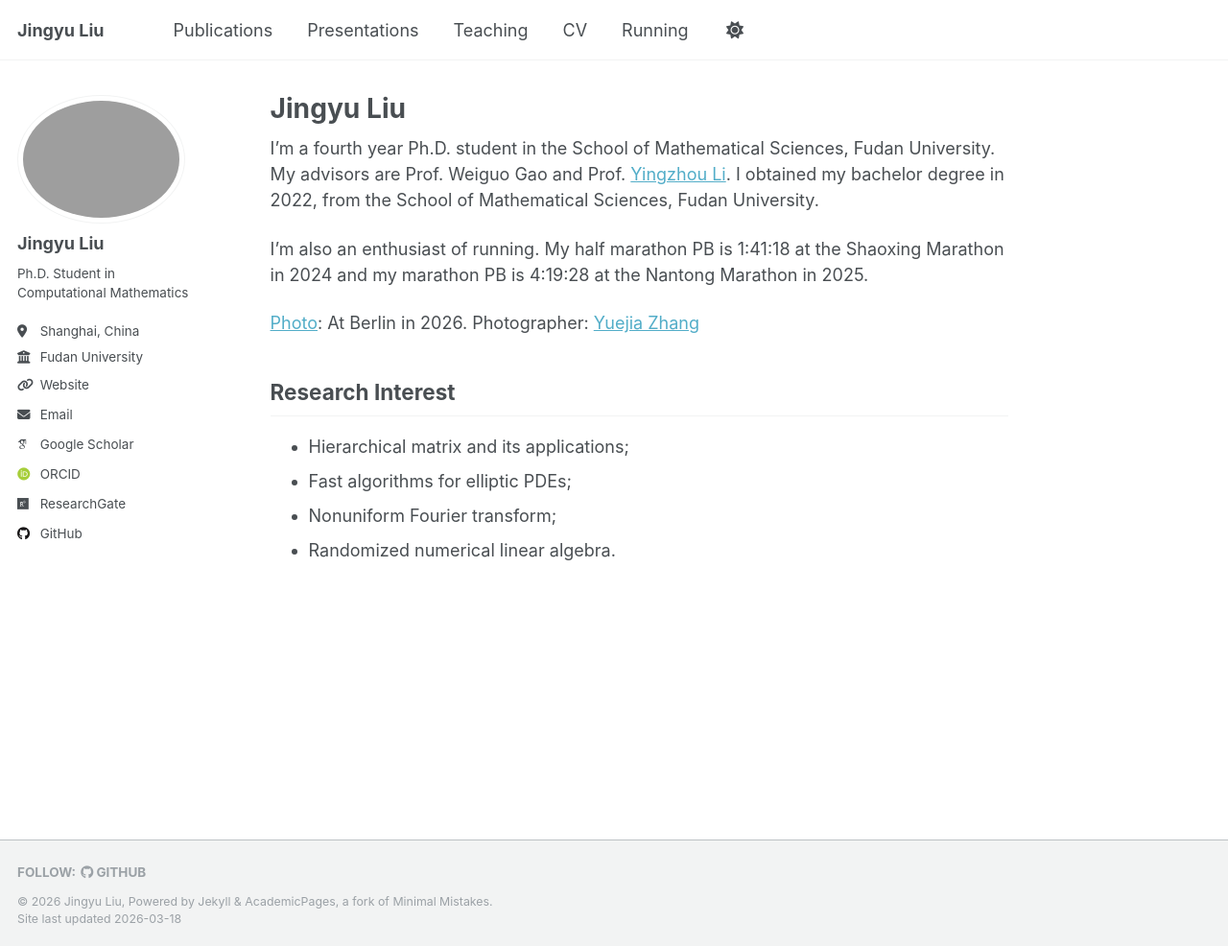
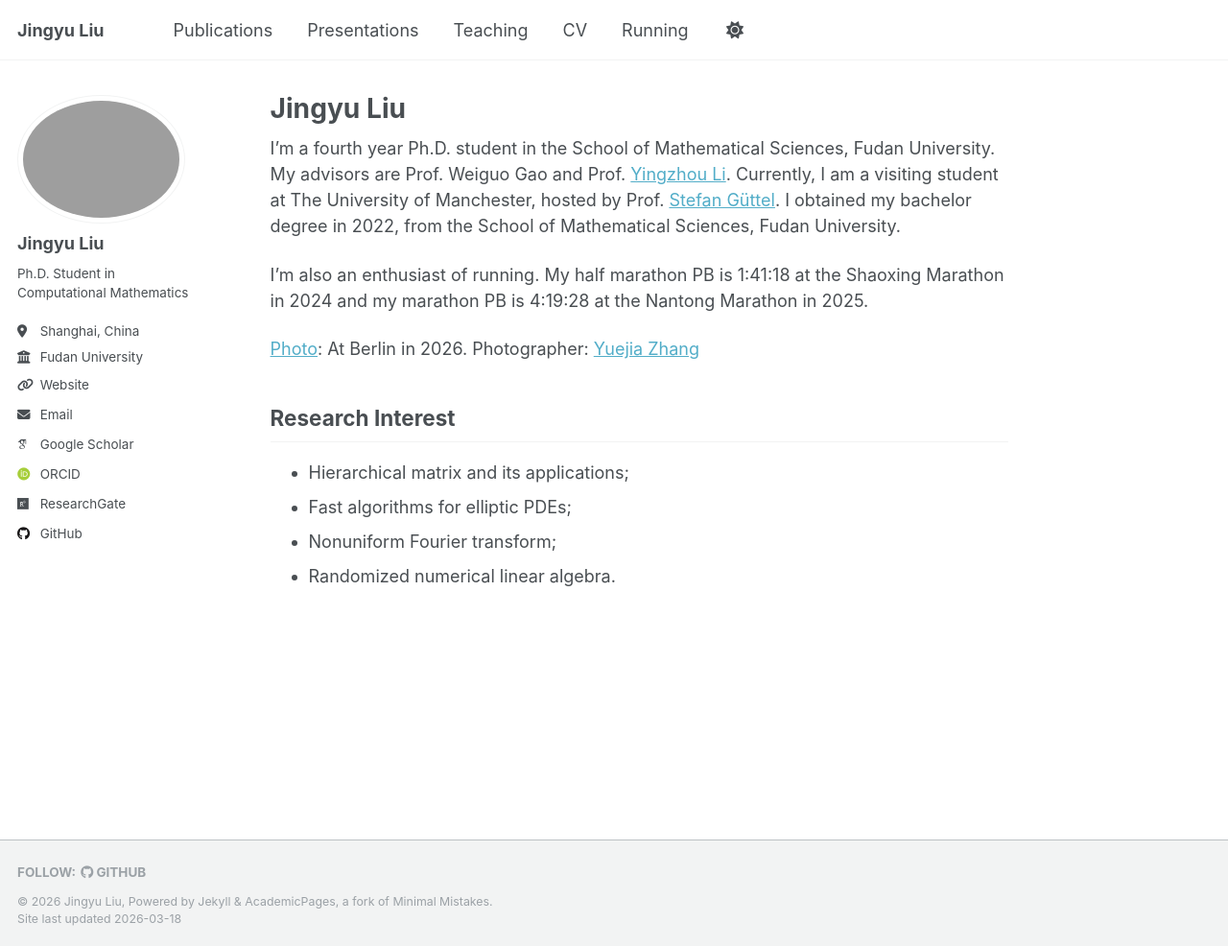
Before and after one commit to JingyuLiuMath/JingyuLiuMath.github.io, a Jekyll site: the page built from _pages/about.md, in a window 1280 px wide and 986 px high. Shown: the whole window at 96% size. Built offline with Jekyll 4.4.1, drawn with Linux system fonts in a browser that asks for light colours; some web fonts are replaced.

Commit message:
update hp

```diff
--- a/_pages/about.md
+++ b/_pages/about.md
@@ -7,7 +7,7 @@ redirect_from:
   - /about.html
 ---
 
-I'm a fourth year Ph.D. student in the School of Mathematical Sciences, Fudan University. My advisors are Prof. Weiguo Gao and Prof. [Yingzhou Li](https://yingzhouli.com/). I obtained my bachelor degree in 2022, from the School of Mathematical Sciences, Fudan University.
+I'm a fourth year Ph.D. student in the School of Mathematical Sciences, Fudan University. My advisors are Prof. Weiguo Gao and Prof. [Yingzhou Li](https://yingzhouli.com/). Currently, I am a visiting student at The University of Manchester, hosted by Prof. [Stefan Güttel](https://guettel.com/). I obtained my bachelor degree in 2022, from the School of Mathematical Sciences, Fudan University.
 
 I'm also an enthusiast of running. My half marathon PB is 1:41:18 at the Shaoxing Marathon in 2024 and my marathon PB is 4:19:28 at the Nantong Marathon in 2025.
 
```
Also changed, not shown: _pages/presentations.md (+1 -1 lines).
